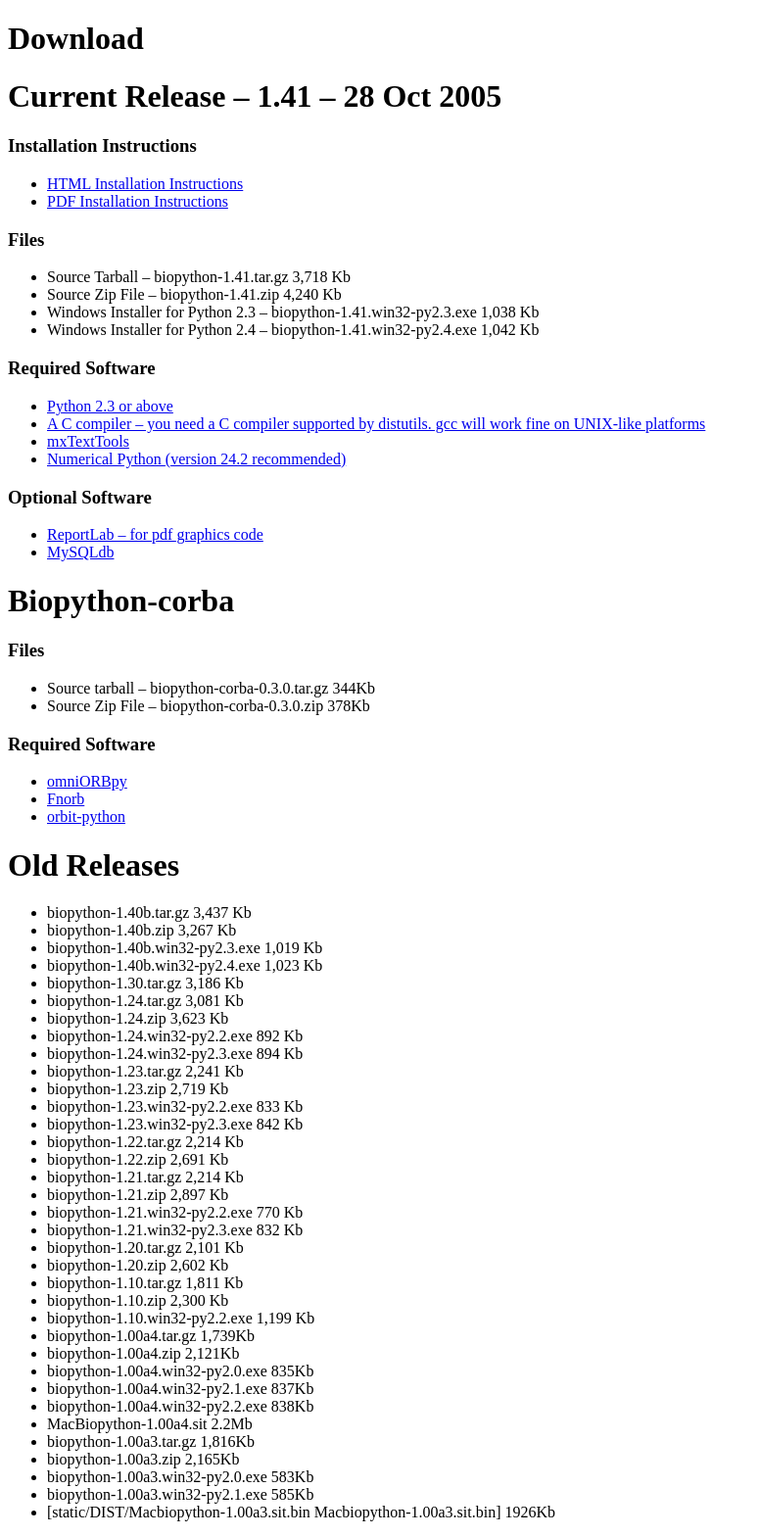
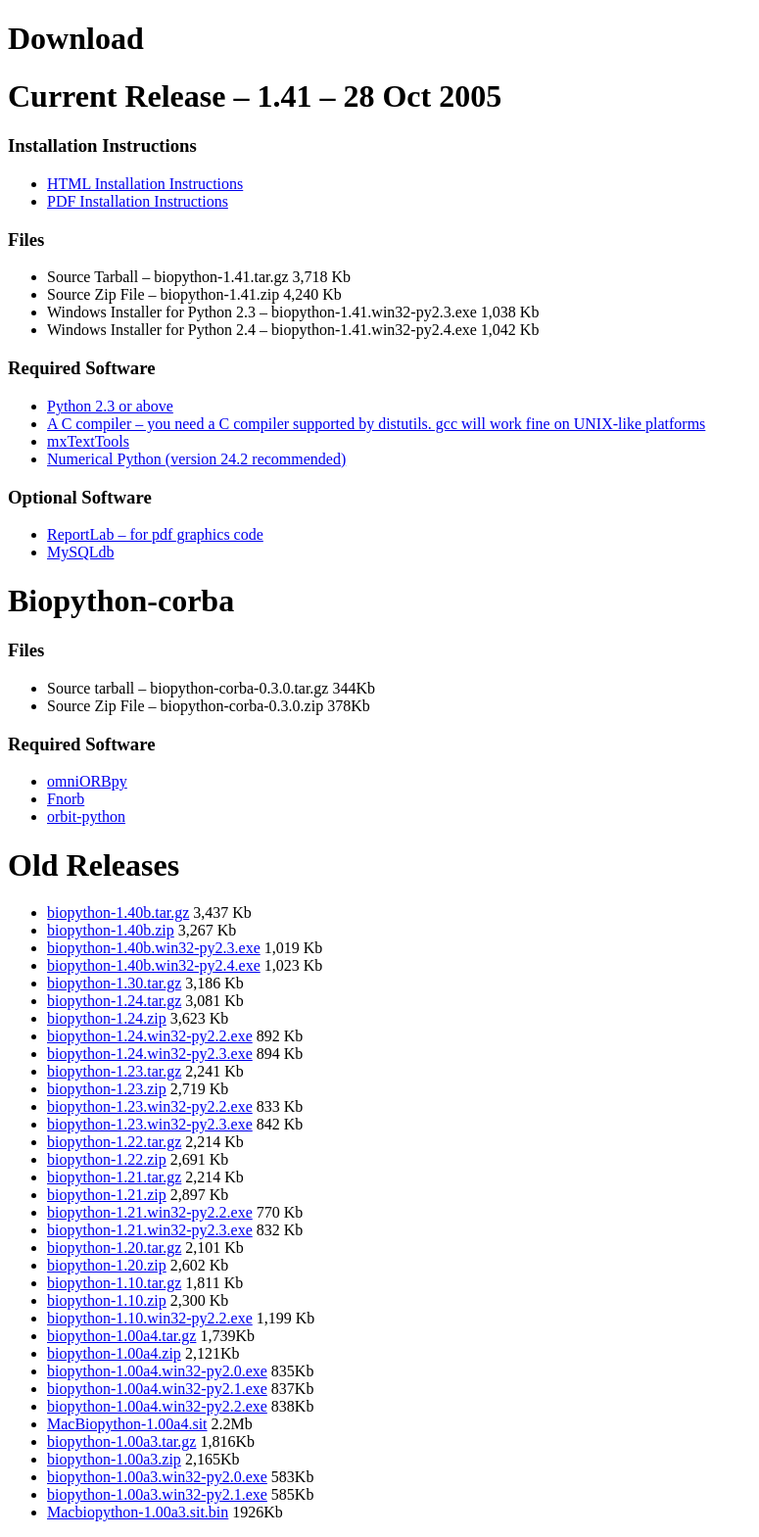
Before and after one commit to biopython/biopython.github.io, a Jekyll site: the page built from wiki/Download.md, in a window 1280 px wide. Shown: the whole page at 98% size, without its empty margins (0-775 px from the left). Built offline with Jekyll 4.4.1, drawn with Linux system fonts in a browser that asks for light colours.

Commit message:
Change to wiki page

```diff
--- a/wiki/Download.md
+++ b/wiki/Download.md
@@ -54,39 +54,73 @@ Biopython-corba
 Old Releases
 ============
 
--   biopython-1.40b.tar.gz 3,437 Kb
--   biopython-1.40b.zip 3,267 Kb
--   biopython-1.40b.win32-py2.3.exe 1,019 Kb
--   biopython-1.40b.win32-py2.4.exe 1,023 Kb
--   biopython-1.30.tar.gz 3,186 Kb
--   biopython-1.24.tar.gz 3,081 Kb
--   biopython-1.24.zip 3,623 Kb
--   biopython-1.24.win32-py2.2.exe 892 Kb
--   biopython-1.24.win32-py2.3.exe 894 Kb
--   biopython-1.23.tar.gz 2,241 Kb
--   biopython-1.23.zip 2,719 Kb
--   biopython-1.23.win32-py2.2.exe 833 Kb
--   biopython-1.23.win32-py2.3.exe 842 Kb
--   biopython-1.22.tar.gz 2,214 Kb
--   biopython-1.22.zip 2,691 Kb
--   biopython-1.21.tar.gz 2,214 Kb
--   biopython-1.21.zip 2,897 Kb
--   biopython-1.21.win32-py2.2.exe 770 Kb
--   biopython-1.21.win32-py2.3.exe 832 Kb
--   biopython-1.20.tar.gz 2,101 Kb
--   biopython-1.20.zip 2,602 Kb
--   biopython-1.10.tar.gz 1,811 Kb
--   biopython-1.10.zip 2,300 Kb
--   biopython-1.10.win32-py2.2.exe 1,199 Kb
--   biopython-1.00a4.tar.gz 1,739Kb
--   biopython-1.00a4.zip 2,121Kb
--   biopython-1.00a4.win32-py2.0.exe 835Kb
--   biopython-1.00a4.win32-py2.1.exe 837Kb
--   biopython-1.00a4.win32-py2.2.exe 838Kb
--   MacBiopython-1.00a4.sit 2.2Mb
--   biopython-1.00a3.tar.gz 1,816Kb
--   biopython-1.00a3.zip 2,165Kb
--   biopython-1.00a3.win32-py2.0.exe 583Kb
--   biopython-1.00a3.win32-py2.1.exe 585Kb
--   \[static/DIST/Macbiopython-1.00a3.sit.bin
-    Macbiopython-1.00a3.sit.bin\] 1926Kb
+-   [biopython-1.40b.tar.gz](http://biopython.open-bio.org/static/DIST/biopython-1.40b.tar.gz)
+    3,437 Kb
+-   [biopython-1.40b.zip](http://biopython.open-bio.org/static/DIST/biopython-1.40b.zip)
+    3,267 Kb
+-   [biopython-1.40b.win32-py2.3.exe](http://biopython.open-bio.org/static/DIST/biopython-1.40b.win32-py2.3.exe)
+    1,019 Kb
+-   [biopython-1.40b.win32-py2.4.exe](http://biopython.open-bio.org/static/DIST/biopython-1.40b.win32-py2.4.exe)
+    1,023 Kb
+-   [biopython-1.30.tar.gz](http://biopython.open-bio.org/static/DIST/biopython-1.30.tar.gz)
+    3,186 Kb
+-   [biopython-1.24.tar.gz](http://biopython.open-bio.org/static/DIST/biopython-1.24.tar.gz)
+    3,081 Kb
+-   [biopython-1.24.zip](http://biopython.open-bio.org/static/DIST/biopython-1.24.zip)
+    3,623 Kb
+-   [biopython-1.24.win32-py2.2.exe](http://biopython.open-bio.org/static/DIST/biopython-1.24.win32-py2.2.exe)
+    892 Kb
+-   [biopython-1.24.win32-py2.3.exe](http://biopython.open-bio.org/static/DIST/biopython-1.24.win32-py2.3.exe)
+    894 Kb
+-   [biopython-1.23.tar.gz](http://biopython.open-bio.org/static/DIST/biopython-1.23.tar.gz)
+    2,241 Kb
+-   [biopython-1.23.zip](http://biopython.open-bio.org/static/DIST/biopython-1.23.zip)
+    2,719 Kb
+-   [biopython-1.23.win32-py2.2.exe](http://biopython.open-bio.org/static/DIST/biopython-1.23.win32-py2.2.exe)
+    833 Kb
+-   [biopython-1.23.win32-py2.3.exe](http://biopython.open-bio.org/static/DIST/biopython-1.23.win32-py2.3.exe)
+    842 Kb
+-   [biopython-1.22.tar.gz](http://biopython.open-bio.org/static/DIST/biopython-1.22.tar.gz)
+    2,214 Kb
+-   [biopython-1.22.zip](http://biopython.open-bio.org/static/DIST/biopython-1.22.zip)
+    2,691 Kb
+-   [biopython-1.21.tar.gz](http://biopython.open-bio.org/static/DIST/biopython-1.21.tar.gz)
+    2,214 Kb
+-   [biopython-1.21.zip](http://biopython.open-bio.org/static/DIST/biopython-1.21.zip)
+    2,897 Kb
+-   [biopython-1.21.win32-py2.2.exe](http://biopython.open-bio.org/static/DIST/biopython-1.21.win32-py2.2.exe)
+    770 Kb
+-   [biopython-1.21.win32-py2.3.exe](http://biopython.open-bio.org/static/DIST/biopython-1.21.win32-py2.3.exe)
+    832 Kb
+-   [biopython-1.20.tar.gz](http://biopython.open-bio.org/static/DIST/biopython-1.20.tar.gz)
+    2,101 Kb
+-   [biopython-1.20.zip](http://biopython.open-bio.org/static/DIST/biopython-1.20.zip)
+    2,602 Kb
+-   [biopython-1.10.tar.gz](http://biopython.open-bio.org/static/DIST/biopython-1.10.tar.gz)
+    1,811 Kb
+-   [biopython-1.10.zip](http://biopython.open-bio.org/static/DIST/biopython-1.10.zip)
+    2,300 Kb
+-   [biopython-1.10.win32-py2.2.exe](http://biopython.open-bio.org/static/DIST/biopython-1.10.win32-py2.2.exe)
+    1,199 Kb
+-   [biopython-1.00a4.tar.gz](http://biopython.open-bio.org/static/DIST/biopython-1.00a4.tar.gz)
+    1,739Kb
+-   [biopython-1.00a4.zip](http://biopython.open-bio.org/static/DIST/biopython-1.00a4.zip)
+    2,121Kb
+-   [biopython-1.00a4.win32-py2.0.exe](http://biopython.open-bio.org/static/DIST/biopython-1.00a4.win32-py2.0.exe)
+    835Kb
+-   [biopython-1.00a4.win32-py2.1.exe](http://biopython.open-bio.org/static/DIST/biopython-1.00a4.win32-py2.1.exe)
+    837Kb
+-   [biopython-1.00a4.win32-py2.2.exe](http://biopython.open-bio.org/static/DIST/biopython-1.00a4.win32-py2.2.exe)
+    838Kb
+-   [MacBiopython-1.00a4.sit](http://biopython.open-bio.org/static/DIST/MacBiopython-1.00a4.sit)
+    2.2Mb
+-   [biopython-1.00a3.tar.gz](http://biopython.open-bio.org/static/DIST/biopython-1.00a3.tar.gz)
+    1,816Kb
+-   [biopython-1.00a3.zip](http://biopython.open-bio.org/static/DIST/biopython-1.00a3.zip)
+    2,165Kb
+-   [biopython-1.00a3.win32-py2.0.exe](http://biopython.open-bio.org/static/DIST/biopython-1.00a3.win32-py2.0.exe)
+    583Kb
+-   [biopython-1.00a3.win32-py2.1.exe](http://biopython.open-bio.org/static/DIST/biopython-1.00a3.win32-py2.1.exe)
+    585Kb
+-   [Macbiopython-1.00a3.sit.bin](http://biopython.open-bio.org/static/DIST/Macbiopython-1.00a3.sit.bin)
+    1926Kb
```
Also changed, not shown: 1 other file.
